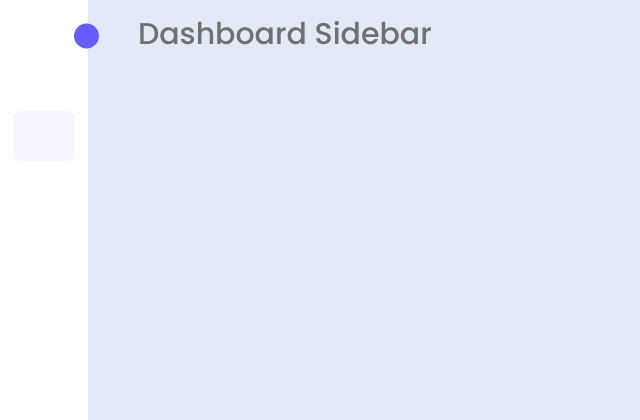
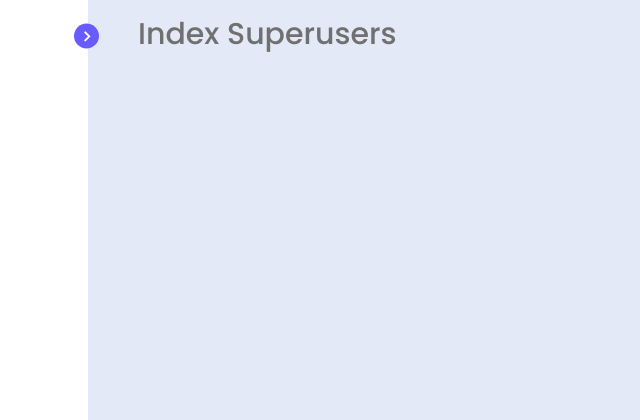
Before and after one commit to mitchel030/Magazijnwerkers, a PHP site: page /superusers in a window 1280 px wide. Shown: the top 420 px of the page, without its empty margins (0-640 px from the left). Run offline with PHP 8.4, Linux system fonts and the light colour scheme.

Commit message:
Added boxicons CSS in head

```diff
--- a/app/views/includes/head.php
+++ b/app/views/includes/head.php
@@ -7,7 +7,7 @@
   <meta name="viewport" content="width=device-width, initial-scale=1">
 
   <!----===== Boxicons CSS ===== -->
-  <link href='https://unpkg.com/boxicons@2.1.1/css/boxicons.min.css'>
+  <link href='https://unpkg.com/boxicons@2.1.1/css/boxicons.min.css' rel='stylesheet'>
 
   <!-- Bootstrap CSS -->
   <link href="https://cdn.jsdelivr.net/npm/bootstrap@5.1.3/dist/css/bootstrap.min.css" rel="stylesheet" integrity="sha384-1BmE4kWBq78iYhFldvKuhfTAU6auU8tT94WrHftjDbrCEXSU1oBoqyl2QvZ6jIW3" crossorigin="anonymous">
--- a/app/views/superusers/index.php
+++ b/app/views/superusers/index.php
@@ -7,7 +7,9 @@ require_once APPROOT . '\views\superusers\sidebar.php';
 
 ?>
 
-<h1>Index superuser</h1>
+<section class="home">
+  <div class="text">Index Superusers</div>
+</section>
 
 <?php
 // Require end include
--- a/app/views/superusers/sidebar.php
+++ b/app/views/superusers/sidebar.php
@@ -16,11 +16,6 @@
 
   <div class="menu-bar">
     <div class="menu">
-
-      <li class="search-box">
-        <i class='bx bx-search icon'></i>
-        <input type="text" placeholder="Search...">
-      </li>
 
       <ul class="menu-links">
         <li class="nav-link">
@@ -93,10 +88,6 @@
 
 </nav>
 
-<section class="home">
-  <div class="text">Dashboard Sidebar</div>
-</section>
-
 <script>
   const body = document.querySelector('body'),
     sidebar = body.querySelector('nav'),
```
